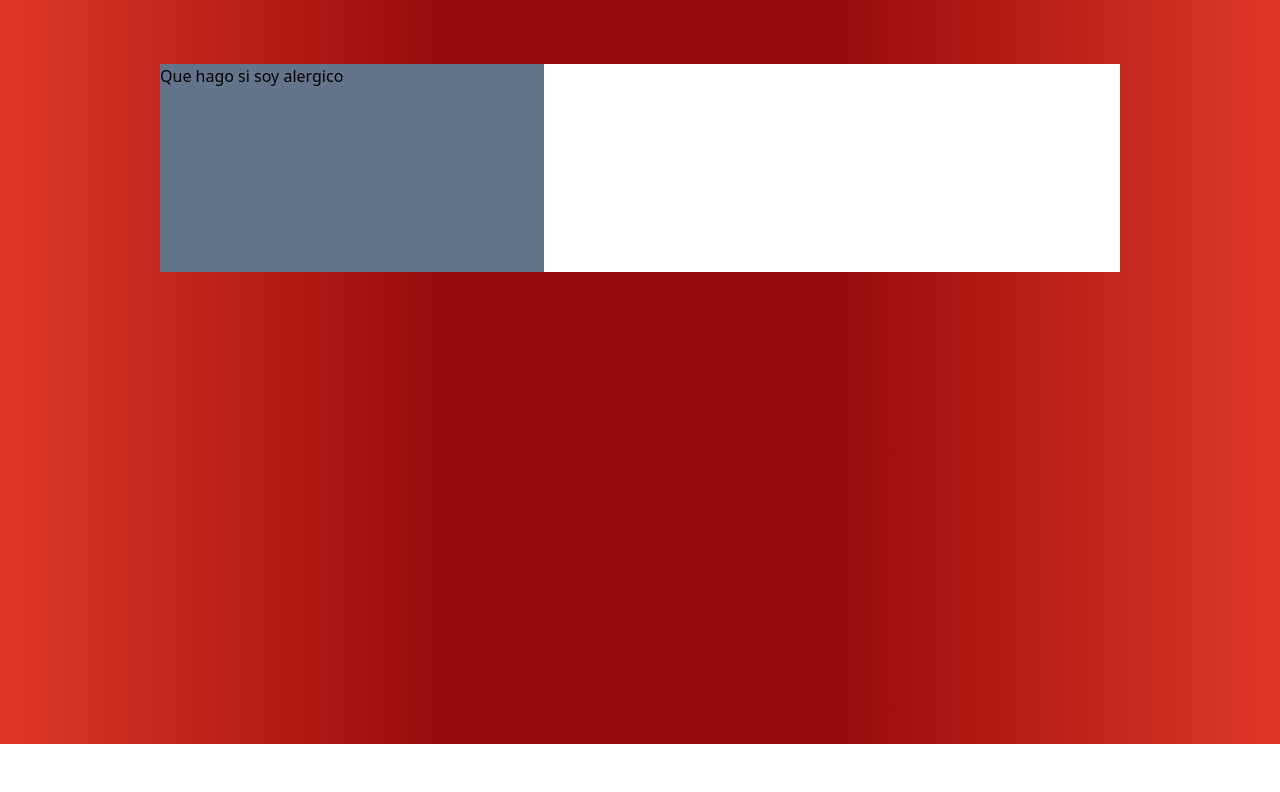
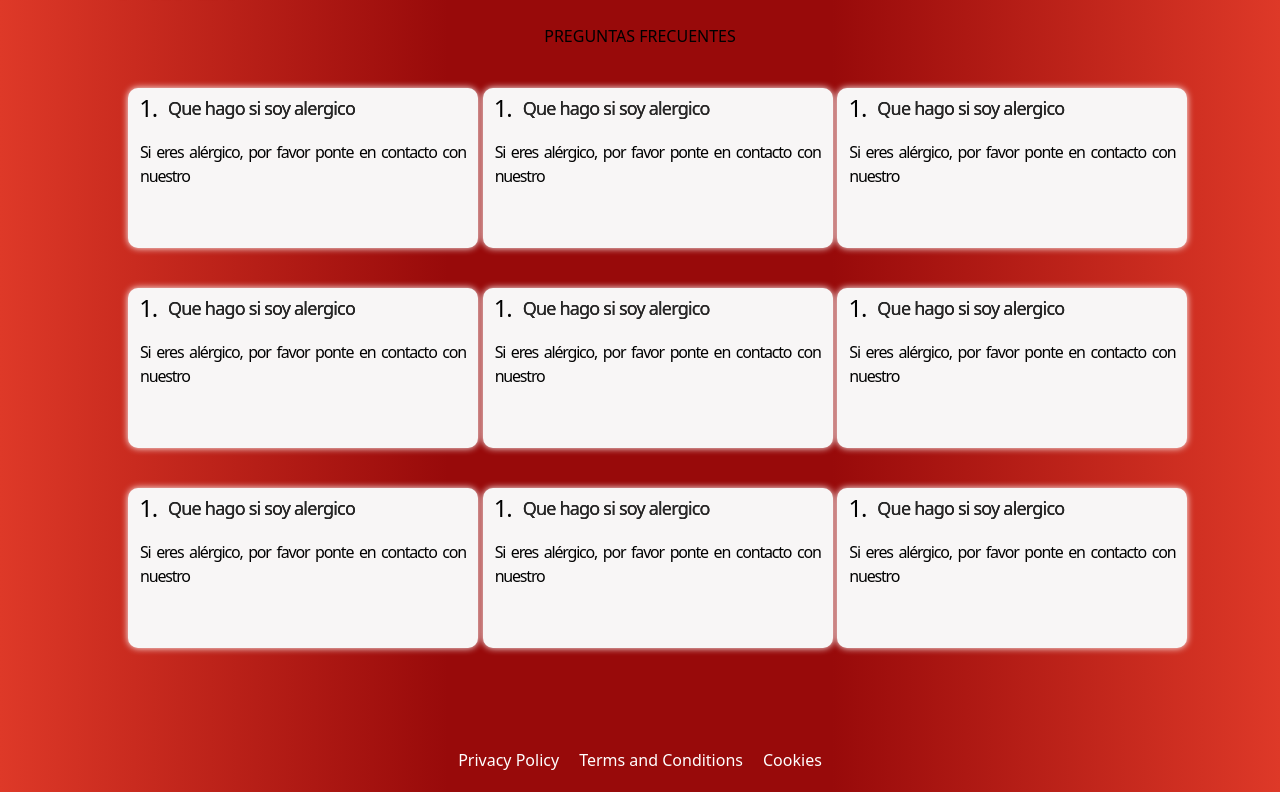
Before and after one commit to Sergiioog/AstroBurger, an Astro site: page /faq in a window 1280 px wide. Shown: the part 56-848 px from the top of the page. Before the commit the page ends 800 px from the top, so only its background shows below. Built offline with nearby package versions, Linux system fonts and the light colour scheme; Astro itself is replaced by a stand-in of ours; a web font is replaced by a local one.

Commit message:
FAQ casi acabado

```diff
--- a/src/components/FAQCard.astro
+++ b/src/components/FAQCard.astro
@@ -1,13 +1,47 @@
 ---
 interface Props {
     title: string;
-    respuesta: string;
+    respuesta: any;
     numero: string;
 }
 const {title,respuesta,numero} = Astro.props;
 ---
-<div class="bg-slate-500 w-96 h-52">
-    <div class="">
-        <h3>{title}</h3>
+<div  class="card w-[350px] h-40 flex justify-center flex-col bg-white rounded-lg ">
+    <div class="flex justify-start items-center">
+        <div class="w-[25px] h-[25px] flex justify-center items-center p-5">
+            <p class="text-2xl">{numero}.</p>
+        </div>
+        <div class=" h-auto w-auto">
+            <h3 class="text-lg">{title}</h3>
+        </div>
+    </div>
+    <div class=" w-full h-full p-3 m-auto">
+        <p class="text-base text-justify">{respuesta}</p>
     </div>
 </div>
+
+<style>
+   .card {
+        border-radius: 10px;
+        background: #f8f6f6;
+        box-shadow: 0 0 7px #ffffff;
+
+}
+        #card{
+            max-width: 100%;
+            transition: transform 0.3s ease-in-out;
+            font-family: 'merienda-regular';
+        }
+        p {
+            letter-spacing: -1.2px;
+        }
+        h3 {
+            letter-spacing: -0.8px;
+            color: #292828;
+            text-shadow: 0 0 0.3px black;
+        }
+        #card:hover {
+            transform: scale(1.1); /* Puedes ajustar la escala según tus preferencias */
+            cursor: pointer;
+        }
+</style>
--- a/src/components/Secciones.astro
+++ b/src/components/Secciones.astro
@@ -13,7 +13,7 @@ import CardProducto from "./CardProducto.astro";
             <li class="text-lg">SHAKES</li>
             <li class="text-lg">POSTRES</li>
         </ul>
-        <div class="grid grid-cols-1 md:grid-cols-2 lg:grid-cols-3 gap-4 mx-auto mt-16">
+        <div class="grid grid-cols-1 lg:grid-cols-2 xl:grid-cols-3 gap-4 mx-auto mt-16">
             <CardProducto
             title="ORIGINALS"
             imgProducto="assets/photos/hamburguesas/burger1.png"
--- a/src/pages/faq.astro
+++ b/src/pages/faq.astro
@@ -2,15 +2,39 @@
 import Header from "../components/Header.astro";
 import Layout from "../layouts/Layout.astro";
 import FAQCard from "../components/FAQCard.astro";
+import Footer from "../components/Footer.astro";
 ---
 <Layout title="Preguntas frecuentes">
     <Header />
-    <section class="bg-white w-3/4 m-auto h-auto mt-10">
-        <FAQCard title="Que hago si soy alergico" />
+    <h1 class="flex justify-center items-center">PREGUNTAS FRECUENTES</h1>
+    <section class=" w-4/5 m-auto h-auto mt-10 grid grid-cols-1 lg:grid-cols-2 xl:grid-cols-3 gap-10 mx-auto  ">
+
+        <FAQCard title="Que hago si soy alergico" numero="1" respuesta={`
+        Si eres alérgico, por favor ponte en contacto con nuestro `} />
+        <FAQCard title="Que hago si soy alergico" numero="1" respuesta={`
+        Si eres alérgico, por favor ponte en contacto con nuestro `}/>
+        <FAQCard title="Que hago si soy alergico" numero="1" respuesta={`
+        Si eres alérgico, por favor ponte en contacto con nuestro `} />
+
+        <FAQCard title="Que hago si soy alergico" numero="1" respuesta={`
+            Si eres alérgico, por favor ponte en contacto con nuestro `} />
+            <FAQCard title="Que hago si soy alergico" numero="1" respuesta={`
+            Si eres alérgico, por favor ponte en contacto con nuestro `}/>
+            <FAQCard title="Que hago si soy alergico" numero="1" respuesta={`
+            Si eres alérgico, por favor ponte en contacto con nuestro `} />
+
+        <FAQCard title="Que hago si soy alergico" numero="1" respuesta={`
+            Si eres alérgico, por favor ponte en contacto con nuestro `} />
+            <FAQCard title="Que hago si soy alergico" numero="1" respuesta={`
+            Si eres alérgico, por favor ponte en contacto con nuestro `}/>
+            <FAQCard title="Que hago si soy alergico" numero="1" respuesta={`
+            Si eres alérgico, por favor ponte en contacto con nuestro `} />
     </section>
+    <Footer />
 </Layout>
 
 <style>
+
     @font-face {
         font-family: 'merienda';
         src: url('assets/fonts/Merienda-SemiBold.ttf') format('opentype');
```
